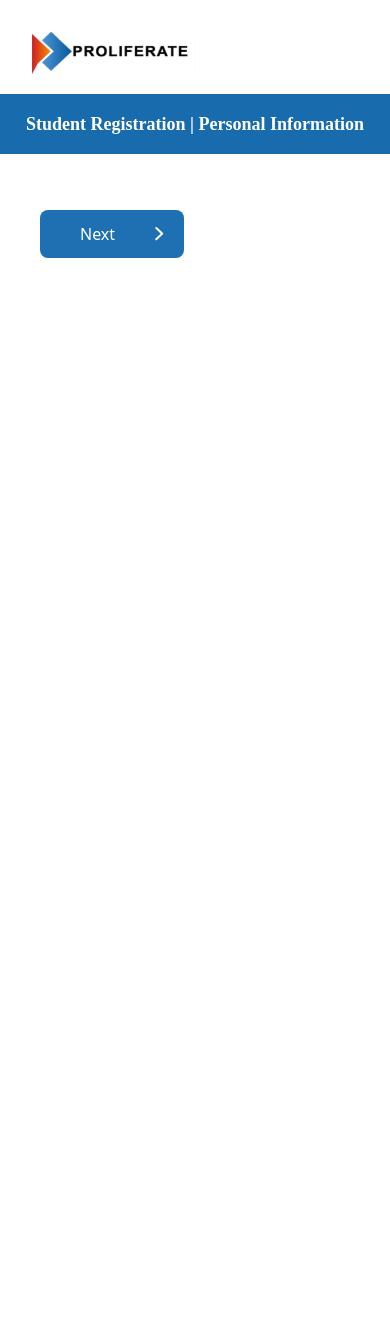
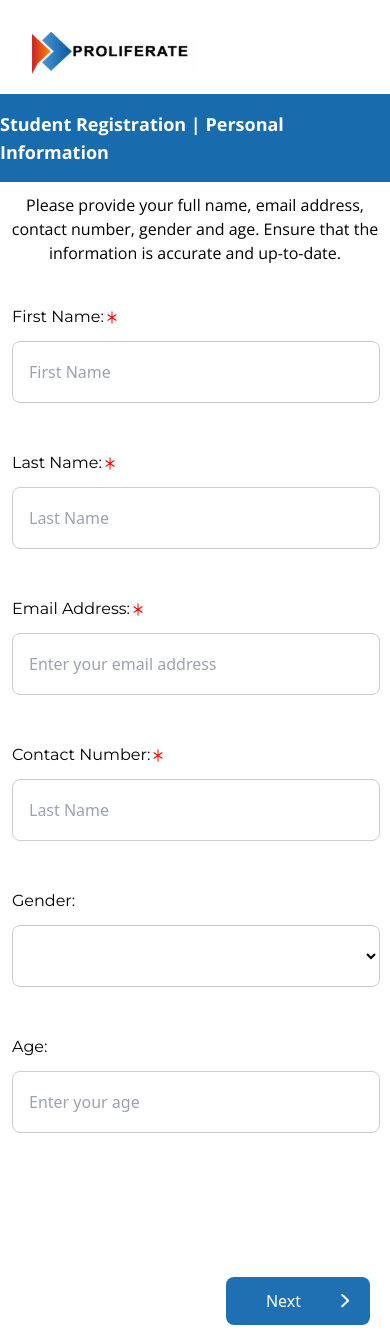
Before and after one commit to devwande/proliferate, a React (Vite) app: page /registration in a window 390 px wide. Before the commit the page ends 844 px from the top, so only its background shows below. Built offline with nearby package versions, Linux system fonts and the light colour scheme.

Commit message:
fix: issue of header covering proliferate logo on mobile version

```diff
--- a/src/index.css
+++ b/src/index.css
@@ -1,4 +1,5 @@
-
+@import url('https://fonts.googleapis.com/css2?family=Montserrat:ital,wght@0,100..900;1,100..900&display=swap');
+@import url('https://fonts.googleapis.com/css2?family=Montserrat:ital,wght@0,100..900;1,100..900&family=Open+Sans:ital,wght@0,300..800;1,300..800&display=swap');
 
 @tailwind base;
 @tailwind components;
--- a/src/pages/AcademicDetails.tsx
+++ b/src/pages/AcademicDetails.tsx
@@ -11,9 +11,9 @@ const AcademicDetails = () => {
           <div className="">
             <label
               htmlFor="firstname"
-              className="flex items-center font-semibold font-montserrat"
+              className="flex items-center font-normal font-montserrat pb-3"
             >
-              Grade/Year
+              Grade/Year:
             </label>
             <input
               type="text"
@@ -26,7 +26,7 @@ const AcademicDetails = () => {
           <div>
             <label
               htmlFor="subjects"
-              className="flex items-center font-semibold font-montserrat"
+              className="flex items-center font-normal font-montserrat pb-3"
             >
               Subjects Needing Tutoring:
             </label>
@@ -47,7 +47,7 @@ const AcademicDetails = () => {
           <div>
             <label
               htmlFor="attendance-type"
-              className="flex items-center font-semibold font-montserrat"
+              className="flex items-center font-normal font-montserrat pb-3"
             >
               Attendance type:
             </label>
@@ -66,7 +66,7 @@ const AcademicDetails = () => {
           <div>
             <label
               htmlFor="location"
-              className="flex items-center font-semibold font-montserrat pb-2"
+              className="flex items-center font-normal font-montserrat pb-3"
             >
               Current Location:
             </label>
--- a/src/pages/HomeLogin.tsx
+++ b/src/pages/HomeLogin.tsx
@@ -56,7 +56,7 @@ const HomeLogin = () => {
         {/* Right side content */}
         <div className="w-full md:w-1/2 bg-white flex flex-col justify-center items-center">
           {/* Mobile Header */}
-          <div className="w-full mt-[-400px] bg-darkblue py-4 md:hidden flex justify-center items-center">
+          <div className="w-full mt-[-100px] bg-darkblue py-4 md:hidden flex justify-center items-center">
             <h1 className="font-bold font-montserrat text-white text-lg">
               LOGIN YOUR ACCOUNT
             </h1>
@@ -64,7 +64,7 @@ const HomeLogin = () => {
 
           {/* Main Content */}
           <div className="w-full px-4 md:px-0 mt-8 md:mt-0 flex flex-col justify-center items-center">
-            <h1 className="hidden md:block font-bold font-montserrat text-lg mb-8">
+            <h1 className="hidden md:block font-bold font-montserrat text-2xl mb-8">
               LOGIN YOUR ACCOUNT
             </h1>
             <form
@@ -74,7 +74,7 @@ const HomeLogin = () => {
               <div className="flex flex-col mb-4">
                 <label
                   htmlFor="username"
-                  className="font-montserrat font-semibold mb-2"
+                  className="font-montserrat font-normal mb-2"
                 >
                   Username:
                 </label>
@@ -90,7 +90,7 @@ const HomeLogin = () => {
               <div className="flex flex-col mb-4">
                 <label
                   htmlFor="password"
-                  className="font-montserrat font-semibold mb-2"
+                  className="font-montserrat font-normal mb-2"
                 >
                   Password:
                 </label>
@@ -120,16 +120,20 @@ const HomeLogin = () => {
                   Register{" "}
                   <img src={vectorImage} alt="vector-image" className="ml-2" />
                 </button>
+
               </div>
               <a
                 href="#"
-                className="font-montserrat text-sm text-ash underline flex justify-center"
+                className="font-montserrat text-sm text-ash underline flex justify-center pb-20"
               >
                 Forgot your password?
               </a>
             </form>
-            <p className="font-montserrat font-black ">Sign in with</p>
-            <div className="flex flex-row py-2 space-x-16">
+
+            <p className="font-montserrat font-normal flex">
+              Sign in with
+            </p>
+            <div className="flex flex-row space-x-16">
               <img src={fbLogo} alt="facebook logo" />
               <img src={googleLogo} alt="google logo" />
               <img src={linkedinLogo} alt="linkedin logo" />
--- a/src/pages/LearningGoals.tsx
+++ b/src/pages/LearningGoals.tsx
@@ -12,7 +12,7 @@ const LearningGoals = () => {
           <div>
             <label
               htmlFor="short-term"
-              className="font-montserrat font-semibold flex items-center"
+              className="font-montserrat font-semibold flex items-center pb-3"
             >
               Short-term Goals:
             </label>
@@ -27,7 +27,7 @@ const LearningGoals = () => {
           <div>
             <label
               htmlFor="long-term"
-              className="font-montserrat font-semibold flex items-center"
+              className="font-montserrat font-semibold flex items-center pb-3"
             >
               Long-term Goals:
             </label>
--- a/src/pages/PersonalInformation.tsx
+++ b/src/pages/PersonalInformation.tsx
@@ -12,7 +12,7 @@ const PersonalInformation = () => {
           <div className="">
             <label
               htmlFor="firstname"
-              className="flex items-center font-semibold font-montserrat"
+              className="flex items-center font-normal font-montserrat pb-3"
             >
               First Name:
               <img src={asterisks} alt="asterisks" />
@@ -28,7 +28,7 @@ const PersonalInformation = () => {
           <div className="">
             <label
               htmlFor="lastname"
-              className="flex items-center font-semibold font-montserrat"
+              className="flex items-center font-normal font-montserrat pb-3"
             >
               Last Name:
               <img src={asterisks} alt="asterisks" />
@@ -44,7 +44,7 @@ const PersonalInformation = () => {
           <div className="">
             <label
               htmlFor="email"
-              className="flex items-center font-semibold font-montserrat"
+              className="flex items-center font-normal font-montserrat pb-3"
             >
               Email Address:
               <img src={asterisks} alt="asterisks" />
@@ -60,7 +60,7 @@ const PersonalInformation = () => {
           <div className="">
             <label
               htmlFor="contact"
-              className="flex items-center font-semibold font-montserrat"
+              className="flex items-center font-normal font-montserrat pb-3"
             >
               Contact Number:
               <img src={asterisks} alt="asterisks" />
@@ -76,7 +76,7 @@ const PersonalInformation = () => {
           <div>
             <label
               htmlFor="gender"
-              className="flex items-center font-semibold font-montserrat"
+              className="flex items-center font-normal font-montserrat pb-3"
             >
               Gender:
             </label>
@@ -98,7 +98,7 @@ const PersonalInformation = () => {
           <div>
             <label
               htmlFor="age"
-              className="flex items-center font-semibold font-montserrat"
+              className="flex items-center font-normal font-montserrat pb-3"
             >
               Age:
             </label>
--- a/src/pages/Preferences.tsx
+++ b/src/pages/Preferences.tsx
@@ -11,7 +11,7 @@ const Preferences = () => {
           <div>
             <label
               htmlFor="availability"
-              className="font-montserrat font-semibold flex items-center"
+              className="font-montserrat font-normal flex items-center pb-3"
             >
               Availability:
             </label>
@@ -32,7 +32,7 @@ const Preferences = () => {
           <div>
             <label
               htmlFor="location"
-              className="font-montserrat font-semibold flex items-center"
+              className="font-montserrat font-normal flex items-center pb-3"
             >
               Additional Preferences/Requirements:
             </label>
@@ -40,14 +40,14 @@ const Preferences = () => {
               type="text"
               id="location"
               placeholder="Specify any additional preferences or requirements"
-              className="bg-white border border-lightgrey rounded-lg text-sm px-4 py-2 w-[365px] h-[92px]"
+              className="bg-white border border-lightgrey rounded-lg px-2 w-[365px] h-[92px] font-opensans font-normal text-sm"
             />
           </div>
 
           <div>
             <label
               htmlFor="communication"
-              className="font-montserrat font-semibold flex items-center"
+              className="font-montserrat font-normal flex items-center pb-3"
             >
               Communication Language:
             </label>
@@ -55,7 +55,7 @@ const Preferences = () => {
               type="text"
               id="communication"
               placeholder="Enter your preferred language"
-              className="bg-white border border-lightgrey rounded-lg px-4 py-2 w-[368px] h-[62px]"
+              className="bg-white border border-lightgrey rounded-lg px-2 w-[368px] h-[62px] font-opensans font-normal text-sm"
             />
           </div>
         </form>
--- a/src/pages/registration.tsx
+++ b/src/pages/registration.tsx
@@ -8,7 +8,15 @@ import LearningGoals from "./LearningGoals";
 import TermsAndConditions from "./TermsAndConditions";
 
 const Registration = () => {
-  const [activeTab, setActiveTab] = useState(0);
+  const activeHeader = (value: number) => {
+    if (value === 1) return "Personal Information";
+    else if (value === 2) return "Academic Details";
+    else if (value === 3) return "Preferences";
+    else if (value === 4) return "Learning Goals";
+    else return "Terms and Conditions";
+  };
+
+  const [activeTab, setActiveTab] = useState(1);
   const handleTabClick = (index: any) => {
     setActiveTab(index);
   };
@@ -25,8 +33,8 @@ const Registration = () => {
         />
         {/* MOBILE TITLE */}
         <div className="w-full mt-[20px] bg-darkblue py-4 md:hidden flex justify-center">
-          <h1 className="text-lg font-bold text-white font-montserrat">
-            Student Registration | Personal Information
+          <h1 className="text-lg font-bold text-white font-opensans">
+            Student Registration | {activeHeader(activeTab)}
           </h1>
         </div>
         {/* Title */}
@@ -116,7 +124,7 @@ const Registration = () => {
             className="border border-blue rounded-md pl-12 pr-12 block md:hidden"
             onClick={() => setActiveTab((prev) => prev - 1)}
           >
-            <p className="font-semibold text-blue font-montserrat">Back</p>
+            <p className="font-normal text-blue font-montserrat">Back</p>
           </button>
         )}
         <button
@@ -133,7 +141,7 @@ const Registration = () => {
             className="border border-blue rounded-md ml-10 pl-12 pr-12 hidden md:block"
             onClick={() => setActiveTab((prev) => prev - 1)}
           >
-            <p className="font-semibold text-blue font-montserrat">
+            <p className="font-normal text-blue font-montserrat">
               Return to Previous Location
             </p>
           </button>
```
